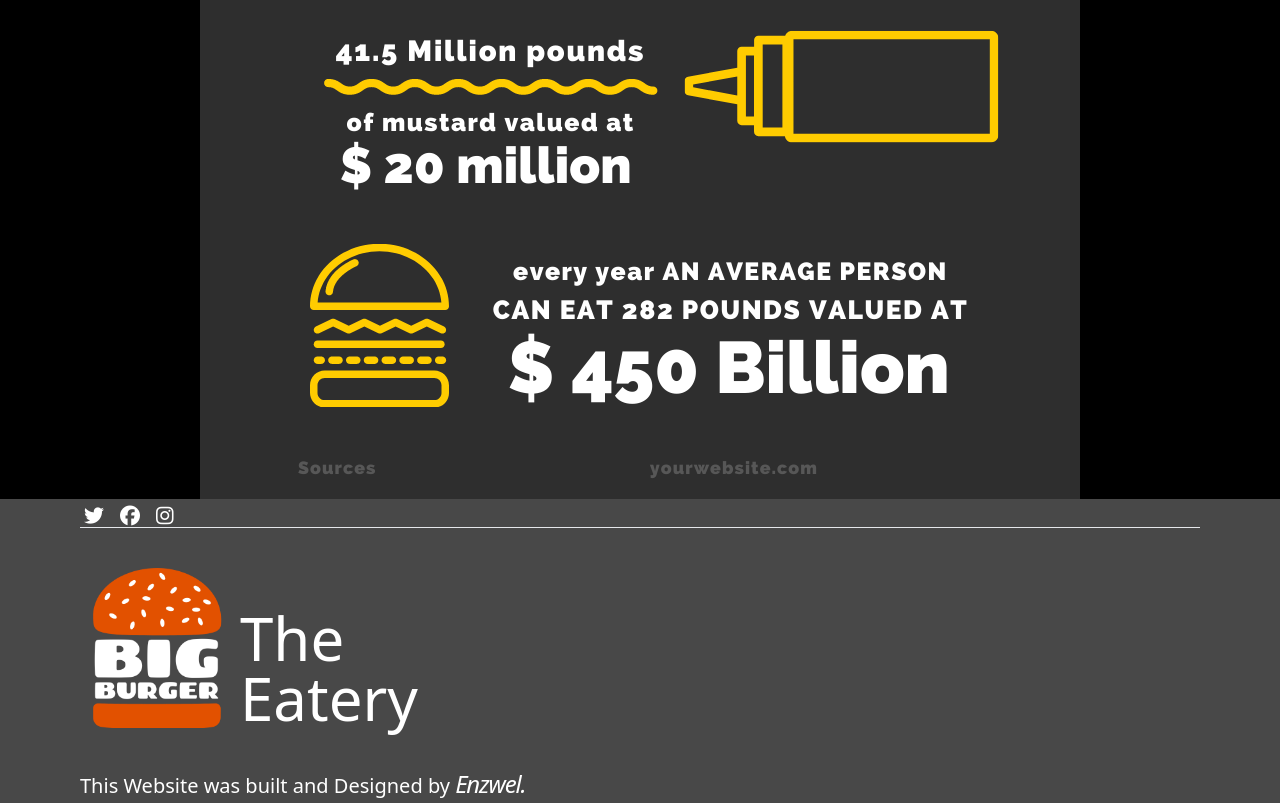
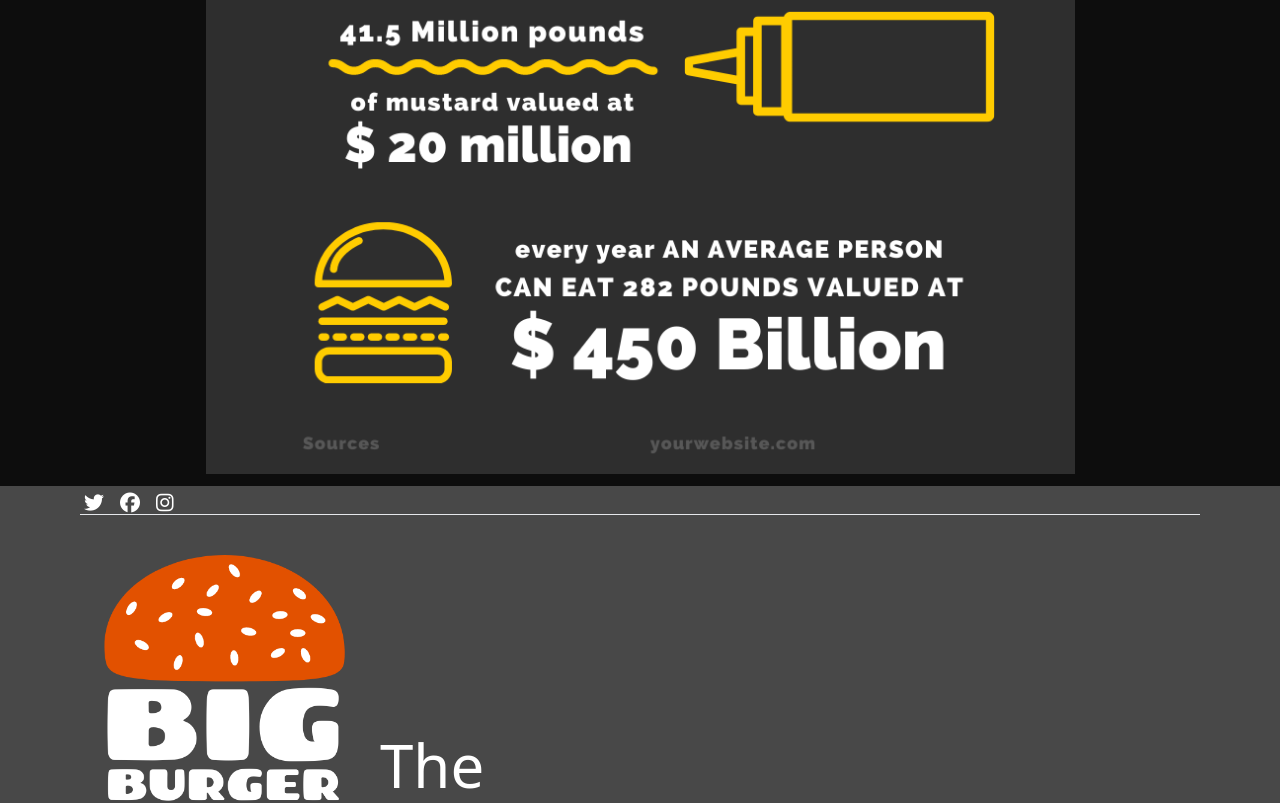
Before and after one commit to Hurly77/The-Eatery, a Next.js app: page /company in a window 1280 px wide. Shown: the part 1593-2396 px from the top of the page. Built offline with nearby package versions, Linux system fonts and the light colour scheme; what @tailwindcss/typography would draw is missing.

Commit message:
removed exposed api_key add optimized Image component

```diff
--- a/components/Img-slide/image-slider.js
+++ b/components/Img-slide/image-slider.js
@@ -47,12 +47,11 @@ const ImageSlider = () => {
 						key={idx}
 						className="flex justify-center"
 						style={idx === current ? fadeIn : fadeOut}>
-						<img
+						<Image
+							width={idx === current ? 1350 : 0}
+							height={idx === current ? 650 : 0}
 							src={slide}
 							alt="hello"
-							className={
-								idx === current ? 'w-full' : 'hidden'
-							}
 						/>
 					</div>
 				);
--- a/components/layout/footer.js
+++ b/components/layout/footer.js
@@ -1,5 +1,6 @@
 import Socials from '@/ui/socials';
 import media from '@/data/media';
+import Image from 'next/image';
 
 const Footer = () => {
 	return (
@@ -18,8 +19,10 @@ const Footer = () => {
 				<div className="">
 					<h1 className="flex flex-row-reverse justify-end items-end text-6xl">
 						The{<br />} Eatery
-						<img
-							src="images/eat-2.png"
+						<Image
+							src="/images/eat-2.png"
+							width={300}
+							height={300}
 							className="w-40"
 							alt="Big Burger"
 						/>
--- a/components/layout/index.js
+++ b/components/layout/index.js
@@ -17,16 +17,9 @@ const Layout = ({ children }) => {
 				name="authors"
 				content="Cameron Leverett and Tyler Jones"
 			/>
-			<div>
+			<div className="w-screen">
 				<Navbar />
-				<div
-					style={{
-						// minHeight: '50vh',
-						height: 'max-content',
-					}}
-					className="">
-					{children}
-				</div>
+				<div className="">{children}</div>
 				<Footer />
 			</div>
 		</>
--- a/components/ui/logo-link.js
+++ b/components/ui/logo-link.js
@@ -9,6 +9,7 @@ const LogoLink = ({ hidden }) => {
 				className="flex lg:flex-1 h-full p-3 self-center">
 				<Image
 					src="/images/eat-2.png"
+					alt="Eatery-Logo"
 					layout={'fixed'}
 					width={75}
 					height={75}
--- a/components/ui/map.js
+++ b/components/ui/map.js
@@ -1,7 +1,7 @@
 import { useEffect, useRef, useState } from 'react';
 import { Loader } from '@googlemaps/js-api-loader';
 
-const Map = () => {
+const Map = ({ gKey }) => {
 	const gmap = useRef(null);
 
 	const twind = {
@@ -9,7 +9,7 @@ const Map = () => {
 	};
 	useEffect(() => {
 		const loader = new Loader({
-			apiKey: 'AIzaSyD-Mk7KnSU6unxi_PlKRoC6x9vHq1fV0y8',
+			apiKey: gKey,
 			version: 'weekly',
 		});
 
@@ -21,7 +21,7 @@ const Map = () => {
 				zoom: 10,
 			});
 		});
-	}, []);
+	}, [gKey]);
 
 	return (
 		<div
--- a/pages/_document.js
+++ b/pages/_document.js
@@ -22,6 +22,7 @@ class MyDocument extends Document {
 						rel="stylesheet"
 					/>
 					<script
+						async
 						src="https://kit.fontawesome.com/7fe238b80c.js"
 						crossOrigin="anonymous"
 					/>
--- a/pages/company/index.js
+++ b/pages/company/index.js
@@ -1,10 +1,15 @@
 import Image from 'next/image';
 const CompanyPage = () => {
-  return (
-    <div className='flex justify-center bg-black pt-3'>
-      <img src='/images/time-line.png' className='' />
-    </div>
-  );
+	return (
+		<div className="flex justify-center bg-black bg-opacity-95 pb-3 pt-3">
+			<Image
+				width={869}
+				height={1975}
+				alt="Eatery Time-Line"
+				src="/images/time-line.png"
+			/>
+		</div>
+	);
 };
 
 export default CompanyPage;
--- a/pages/locations/index.js
+++ b/pages/locations/index.js
@@ -1,6 +1,6 @@
 import { Map, Find } from '@/ui/index';
 
-const Locations = () => {
+const Locations = ({ api }) => {
 	const locations = [{ address: '22 B baker st.' }];
 
 	const handleClick = (e) => {
@@ -17,7 +17,7 @@ const Locations = () => {
 					btnName="Find"
 					func={(e) => handleClick(e)}
 				/>
-				<Map />
+				<Map gKey={api} />
 			</div>
 			<div>
 				{locations.map((location, idx) => {
@@ -32,4 +32,12 @@ const Locations = () => {
 	);
 };
 
+export const getStaticProps = async () => {
+	const gKey = process.env.GOOGLE_API_KEY;
+
+	return {
+		props: { api: gKey },
+	};
+};
+
 export default Locations;
--- a/pages/menu/index.js
+++ b/pages/menu/index.js
@@ -1,7 +1,15 @@
+import Image from 'next/image';
+
 const MenuPage = () => {
 	return (
-		<div className="w-full bg-black flex justify-center pt-3 pb-3">
-			<img src="/images/menu.png" className="lg:w-1/2" />
+		<div className="w-full flex justify-center bg-black bg-opacity-95 pb-3 pt-3 ">
+			<Image
+				width={910.75}
+				height={1500}
+				alt="Eatery Menu"
+				src="/images/menu.png"
+				className="lg:w-1/2"
+			/>
 		</div>
 	);
 };
```
Also changed, not shown: 1 other file (tests, documents, lock files or other folders).
